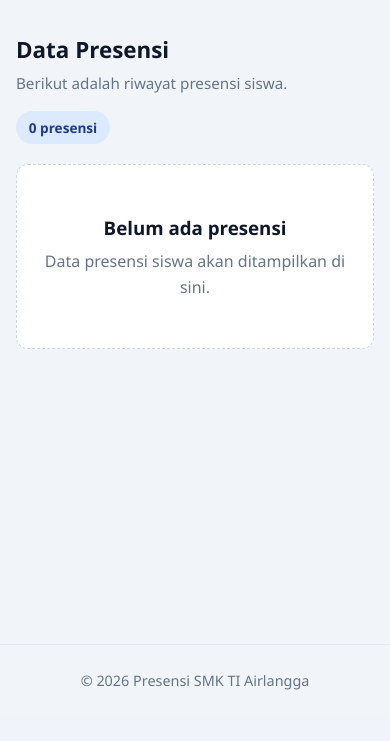
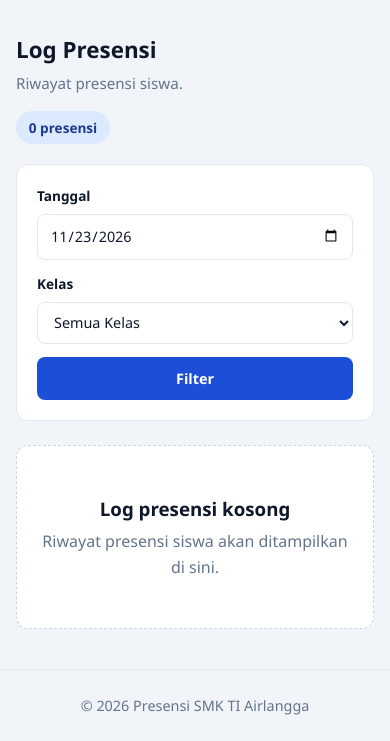
Before and after one commit to offthemenus/presensi_uuk, a PHP site: page / in a window 390 px wide. Shown: the part 128-869 px from the top of the page. Before the commit the page ends 818 px from the top, so only its background shows below. Run offline with PHP 8.4, Linux system fonts and the light colour scheme; data that the repository does not hold is empty.

Commit message:
feat: implement date and class filters with attendance deletion

```diff
--- a/assets/css/style.css
+++ b/assets/css/style.css
@@ -81,25 +99,97 @@ main {
     font-weight: 600;
 }
 
+/* Filter Form */
+form[method="GET"] {
+    display: flex;
+    align-items: flex-end;
+    flex-wrap: wrap;
+    gap: 1rem;
+    margin-bottom: 1.5rem;
+    padding: 1.25rem;
+    border: 1px solid var(--border);
+    border-radius: 12px;
+    background: var(--surface);
+}
+
+form[method="GET"] > div {
+    display: flex;
+    flex: 1;
+    flex-direction: column;
+    gap: 0.4rem;
+    min-width: 180px;
+}
+
+form[method="GET"] label {
+    color: var(--text);
+    font-size: 0.85rem;
+    font-weight: 600;
+}
+
+form[method="GET"] input,
+form[method="GET"] select {
+    width: 100%;
+    min-height: 42px;
+    padding: 0.6rem 0.75rem;
+    border: 1px solid var(--border);
+    border-radius: 8px;
+    outline: none;
+    background: var(--surface);
+    color: var(--text);
+    font: inherit;
+    font-size: 0.9rem;
+    transition: border-color 0.2s, box-shadow 0.2s;
+}
+
+form[method="GET"] input:focus,
+form[method="GET"] select:focus {
+    border-color: var(--primary);
+    box-shadow: 0 0 0 3px rgba(29, 78, 216, 0.1);
+}
+
+form[method="GET"] button {
+    min-height: 42px;
+    padding: 0.6rem 1.25rem;
+    border: none;
+    border-radius: 8px;
+    background: var(--primary);
+    color: #ffffff;
+    font: inherit;
+    font-size: 0.9rem;
+    font-weight: 600;
+    cursor: pointer;
+    transition: background 0.2s;
+}
+
+form[method="GET"] button:hover {
+    background: var(--primary-dark);
+}
+
+form[method="GET"] button:focus-visible {
+    outline: 3px solid rgba(29, 78, 216, 0.3);
+    outline-offset: 2px;
+}
+
+/* Table */
 .table-wrapper {
     overflow-x: auto;
-    background: var(--surface);
     border: 1px solid var(--border);
     border-radius: 12px;
+    background: var(--surface);
     box-shadow: 0 10px 25px -18px rgba(15, 23, 42, 0.5);
 }
 
 table {
     width: 100%;
+    min-width: 560px;
     border-collapse: collapse;
-    min-width: 560px;
 }
 
 th,
 td {
     padding: 0.9rem 1.1rem;
+    border-bottom: 1px solid var(--border);
     text-align: left;
-    border-bottom: 1px solid var(--border);
 }
 
 th {
@@ -172,25 +287,28 @@ code {
     word-break: break-word;
 }
 
-.site-footer {
-    padding: 1.5rem 0;
-    border-top: 1px solid var(--border);
-    color: var(--muted);
-    font-size: 0.9rem;
-    text-align: center;
-}
+/* Responsive */
+@media (max-width: 600px) {
+    .site-header {
+        padding: 1.75rem 0;
+    }
 
-.site-footer p {
-    margin: 0;
-}
-
-@media (max-width: 600px) {
     .page-heading {
         align-items: flex-start;
         flex-direction: column;
     }
 
-    .site-header {
-        padding: 1.75rem 0;
+    form[method="GET"] {
+        align-items: stretch;
+        flex-direction: column;
+        gap: 0.85rem;
+    }
+
+    form[method="GET"] > div {
+        min-width: 100%;
+    }
+
+    form[method="GET"] button {
+        width: 100%;
     }
 }
--- a/controllers/PresensiController.php
+++ b/controllers/PresensiController.php
@@ -11,7 +11,25 @@ class PresensiController
 
     public function index()
     {
-        $presences = $this->presensiModel->getAllPresences();
+        // Handle penghapusan log presensi
+        if ($_SERVER['REQUEST_METHOD'] === 'POST') {
+            $id = filter_var($_POST['id'] ?? null, FILTER_VALIDATE_INT);
+
+            if ($id && $id > 0) {
+                $this->presensiModel->delete($id);
+            }
+
+            header('Location: ' . $_SERVER['REQUEST_URI']);
+            exit;
+        }
+
+        // Ambil parameter filter
+        $tanggal = $_GET['tanggal'] ?? date('Y-m-d');
+        $idKelas = $_GET['id_kelas'] ?? '';
+
+        // Ambil data untuk View
+        $presences = $this->presensiModel->getAllPresences($tanggal, $idKelas);
+        $classes = $this->presensiModel->getClasses();
 
         require __DIR__ . '/../views/presensi/index.php';
     }
--- a/models/Presensi.php
+++ b/models/Presensi.php
@@ -9,21 +9,68 @@ class Presensi
         $this->connection = $connection;
     }
 
-    public function getAllPresences()
+    // Mengambil log presensi berdasarkan tanggal dan kelas
+    public function getAllPresences($tanggal = null, $idKelas = null)
     {
         $query = "
             SELECT
+                presensi.id,
                 siswa.nama,
                 kelas.nama_kelas,
                 presensi.tanggal_waktu
             FROM presensi
             INNER JOIN siswa ON presensi.nisn = siswa.nisn
             INNER JOIN kelas ON siswa.id_kelas = kelas.id_kelas
-            ORDER BY presensi.tanggal_waktu DESC
+            WHERE 1 = 1
         ";
+
+        $params = [];
+
+        if (!empty($tanggal)) {
+            $startDate = $tanggal . ' 00:00:00';
+            $endDate = date('Y-m-d H:i:s', strtotime($tanggal . ' +1 day'));
+
+            $query .= "
+                AND presensi.tanggal_waktu >= :start_date
+                AND presensi.tanggal_waktu < :end_date
+            ";
+
+            $params['start_date'] = $startDate;
+            $params['end_date'] = $endDate;
+        }
+
+        if (!empty($idKelas)) {
+            $query .= " AND kelas.id_kelas = :id_kelas";
+            $params['id_kelas'] = $idKelas;
+        }
+
+        $query .= " ORDER BY presensi.tanggal_waktu DESC";
+
         $stmt = $this->connection->prepare($query);
-        $stmt->execute();
+        $stmt->execute($params);
 
         return $stmt->fetchAll();
     }
+
+    // Mengambil daftar kelas untuk filter
+    public function getClasses()
+    {
+        $query = "
+            SELECT id_kelas, nama_kelas
+            FROM kelas
+            ORDER BY nama_kelas ASC
+        ";
+
+        return $this->connection->query($query)->fetchAll();
+    }
+
+    // Menghapus log presensi berdasarkan ID
+    public function delete($id)
+    {
+        $query = "DELETE FROM presensi WHERE id = :id";
+        $stmt = $this->connection->prepare($query);
+        $stmt->execute(['id' => $id]);
+
+        return $stmt->rowCount() > 0;
+    }
 }
--- a/views/layouts/header.php
+++ b/views/layouts/header.php
@@ -8,7 +8,7 @@ $pageTitle = $pageTitle ?? 'Presensi SMK TI Airlangga';
     <meta charset="UTF-8">
     <meta name="viewport" content="width=device-width, initial-scale=1.0">
     <title><?= htmlspecialchars($pageTitle) ?> | Presensi SMK TI Airlangga</title>
-    <link rel="stylesheet" href="assets/css/style.css">
+    <link rel="stylesheet" href="assets/css/style.css?v=<?= time() ?>">
 </head>
 
 <body>
--- a/views/presensi/index.php
+++ b/views/presensi/index.php
@@ -1,21 +1,47 @@
 <?php
-$pageTitle = 'Data Presensi';
+$pageTitle = 'Log Presensi';
 require __DIR__ . '/../layouts/header.php';
 ?>
-
 <main class="container">
     <section class="page-heading">
         <div>
-            <h2>Data Presensi</h2>
-            <p>Berikut adalah riwayat presensi siswa.</p>
+            <h2>Log Presensi</h2>
+            <p>Riwayat presensi siswa.</p>
         </div>
         <span class="badge"><?= count($presences) ?> presensi</span>
     </section>
 
+    <!-- Filter tanggal dan kelas -->
+    <form method="GET">
+        <div>
+            <label for="tanggal">Tanggal</label>
+            <input
+                type="date"
+                name="tanggal"
+                id="tanggal"
+                value="<?= htmlspecialchars($tanggal, ENT_QUOTES, 'UTF-8') ?>">
+        </div>
+        <div>
+            <label for="id_kelas">Kelas</label>
+            <select name="id_kelas" id="id_kelas">
+                <option value="">Semua Kelas</option>
+                <?php foreach ($classes as $class): ?>
+                    <option
+                        value="<?= $class['id_kelas'] ?>"
+                        <?= (string) $idKelas === (string) $class['id_kelas'] ? 'selected' : '' ?>>
+                        <?= htmlspecialchars($class['nama_kelas'], ENT_QUOTES, 'UTF-8') ?>
+                    </option>
+                <?php endforeach; ?>
+            </select>
+        </div>
+        <button type="submit">Filter</button>
+    </form>
+
+    <!-- Tabel riwayat presensi -->
     <?php if (empty($presences)): ?>
         <div class="empty-state">
-            <h3>Belum ada presensi</h3>
-            <p>Data presensi siswa akan ditampilkan di sini.</p>
+            <h3>Log presensi kosong</h3>
+            <p>Riwayat presensi siswa akan ditampilkan di sini.</p>
         </div>
     <?php else: ?>
         <div class="table-wrapper">
@@ -26,6 +52,7 @@ require __DIR__ . '/../layouts/header.php';
                         <th>Nama Siswa</th>
                         <th>Kelas</th>
                         <th>Tanggal Waktu</th>
+                        <th>Aksi</th>
                     </tr>
                 </thead>
                 <tbody>
@@ -34,8 +61,13 @@ require __DIR__ . '/../layouts/header.php';
                             <td><?= $index + 1 ?></td>
                             <td><?= htmlspecialchars($presence['nama'], ENT_QUOTES, 'UTF-8') ?></td>
                             <td><?= htmlspecialchars($presence['nama_kelas'], ENT_QUOTES, 'UTF-8') ?></td>
+                            <td><?= date('d-m-Y H:i', strtotime($presence['tanggal_waktu'])) ?></td>
                             <td>
-                                <?= date('d-m-Y H:i', strtotime($presence['tanggal_waktu'])) ?>
+                                <!-- Tombol hapus presensi -->
+                                <form method="POST" onsubmit="return confirm('Yakin ingin menghapus log presensi ini?')">
+                                    <input type="hidden" name="id" value="<?= (int) $presence['id'] ?>">
+                                    <button type="submit" class="btn-delete">Hapus</button>
+                                </form>
                             </td>
                         </tr>
                     <?php endforeach; ?>
@@ -44,5 +76,4 @@ require __DIR__ . '/../layouts/header.php';
         </div>
     <?php endif; ?>
 </main>
-
 <?php require __DIR__ . '/../layouts/footer.php'; ?>
```
Also changed, not shown: other parts of assets/css/style.css (+53 -10 lines).
